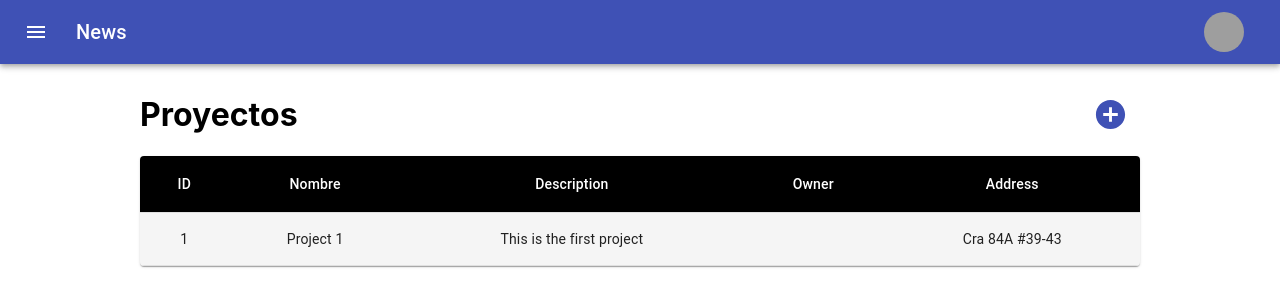
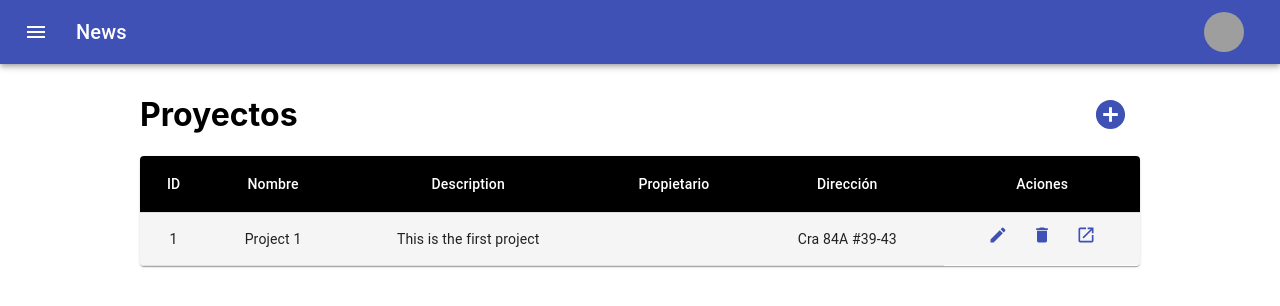
Before and after one commit to andrespinov/integrador-ii-frontend, a React (Create React App) app: page /proyectos in a window 1280 px wide. Shown: the top 306 px of the page. Built offline with nearby package versions, Linux system fonts and the light colour scheme; grey boxes are pictures that could not be loaded.

Commit message:
Add project actions buttons

```diff
--- a/src/components/Table/index.jsx
+++ b/src/components/Table/index.jsx
@@ -1,7 +1,7 @@
 import { Paper, Table, TableBody, TableCell, TableContainer, TableHead, TableRow, withStyles } from '@material-ui/core'
 import React from 'react'
 
-const AppTable = ({ rows, columns }) => {
+const AppTable = ({ rows, columns, customProperties }) => {
   return (
     <div>
       <TableContainer component={Paper}>
@@ -16,7 +16,9 @@ const AppTable = ({ rows, columns }) => {
           <TableBody>
             {rows.map((row) => (
               <StyledTableRow key={row.id}>
-                {columns.map((column, index) => (
+                {columns.map((column, index) => customProperties[column.property] ? (
+                  customProperties[column.property]({ item: row })
+                ) : (
                   <StyledTableCell key={index} align="center">{row[column.property]}</StyledTableCell>
                 ))}
               </StyledTableRow>
--- a/src/pages/Projects/index.jsx
+++ b/src/pages/Projects/index.jsx
@@ -1,13 +1,16 @@
 import { IconButton } from '@material-ui/core'
-import { AddCircle } from '@material-ui/icons'
-import React from 'react'
+import { AddCircle, Edit, Delete, OpenInNew } from '@material-ui/icons'
+import React, { useCallback } from 'react'
 import { useState } from 'react'
 import { Table } from '../../components'
 import ProjectDialog from './components/ProjectDialog'
-import { ProjectsContainer } from './styles'
+import { ProjectsContainer, ProjectActions } from './styles'
 
 const Projects = () => {
-  const [openDialog, setOpenDialog] = useState(false)
+  const [dialogParams, setDialogParams] = useState({
+    open: false,
+    project: null
+  })
   const projects = [
     {
       id: '1',
@@ -23,22 +26,49 @@ const Projects = () => {
     { name: 'ID', property: 'id' },
     { name: 'Nombre', property: 'name' },
     { name: 'Description', property: 'description' },
-    { name: 'Owner', property: 'owner.name' },
-    { name: 'Address', property: 'address' }
+    { name: 'Propietario', property: 'owner.name' },
+    { name: 'Dirección', property: 'address' },
+    { name: 'Aciones', property: 'actions' }
   ]
+
+  const handleDialogParams = (open, project) => {
+    setDialogParams({ open, project })
+  }
+
+  const handleDeleteProject = useCallback((project) => {}, [])
+
+  const customProperties = {
+    actions: ({ item }) => (
+      <ProjectActions>
+        <IconButton color='primary' onClick={() => handleDialogParams(true, item)}>
+          <Edit fontSize='small' />
+        </IconButton>
+        <IconButton color='primary' onClick={() => handleDeleteProject(item)}>
+          <Delete fontSize='small' />
+        </IconButton>
+        <IconButton color='primary' onClick={() => {}}>
+          <OpenInNew fontSize='small' />
+        </IconButton>
+      </ProjectActions>
+    )
+  }
 
   return (
     <ProjectsContainer>
       <div className='content'>
         <div className='header'>
           <h1>Proyectos</h1>
-          <IconButton color='primary' onClick={() => setOpenDialog(true)}>
+          <IconButton color='primary' onClick={() => handleDialogParams(true)}>
             <AddCircle fontSize='large' />
           </IconButton>
         </div>
-        <Table rows={projects} columns={tableColumns} />
+        <Table rows={projects} columns={tableColumns} customProperties={customProperties} />
       </div>
-      <ProjectDialog open={openDialog} handleClose={() => setOpenDialog(false)} />
+      <ProjectDialog
+        open={dialogParams.open}
+        project={dialogParams.project}
+        handleClose={() => handleDialogParams(false)}
+      />
     </ProjectsContainer>
   )
 }
--- a/src/pages/Projects/styles.jsx
+++ b/src/pages/Projects/styles.jsx
@@ -13,7 +13,12 @@ const ProjectsContainer = styled.div`
     justify-content: space-between;
   }
 `
+const ProjectActions = styled.div`
+  display: flex;
+  justify-content: center;
+`
 
 export {
-  ProjectsContainer
+  ProjectsContainer,
+  ProjectActions
 }
```
